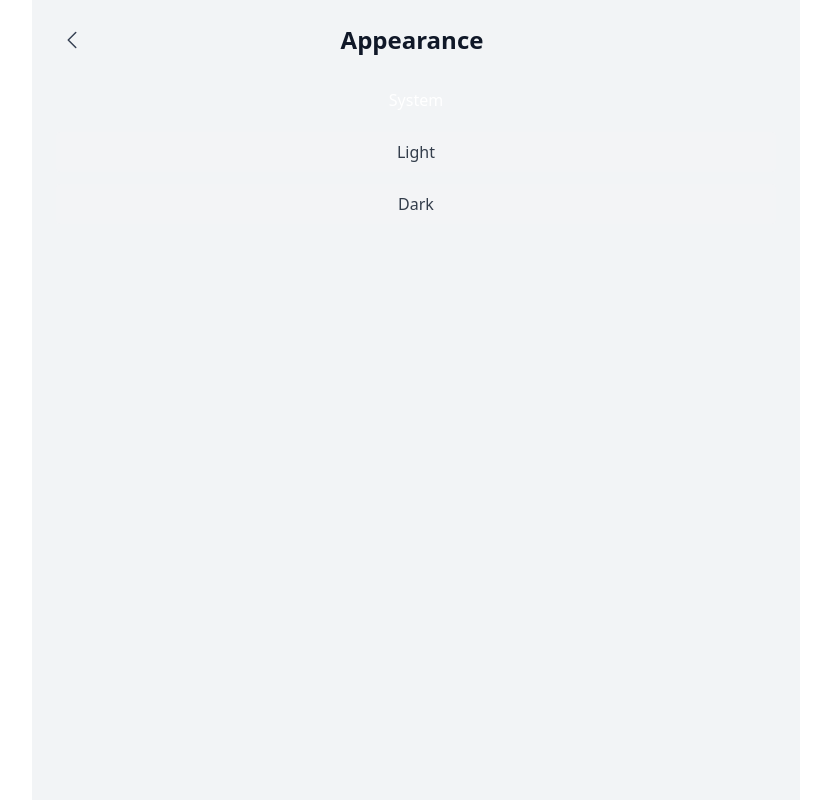
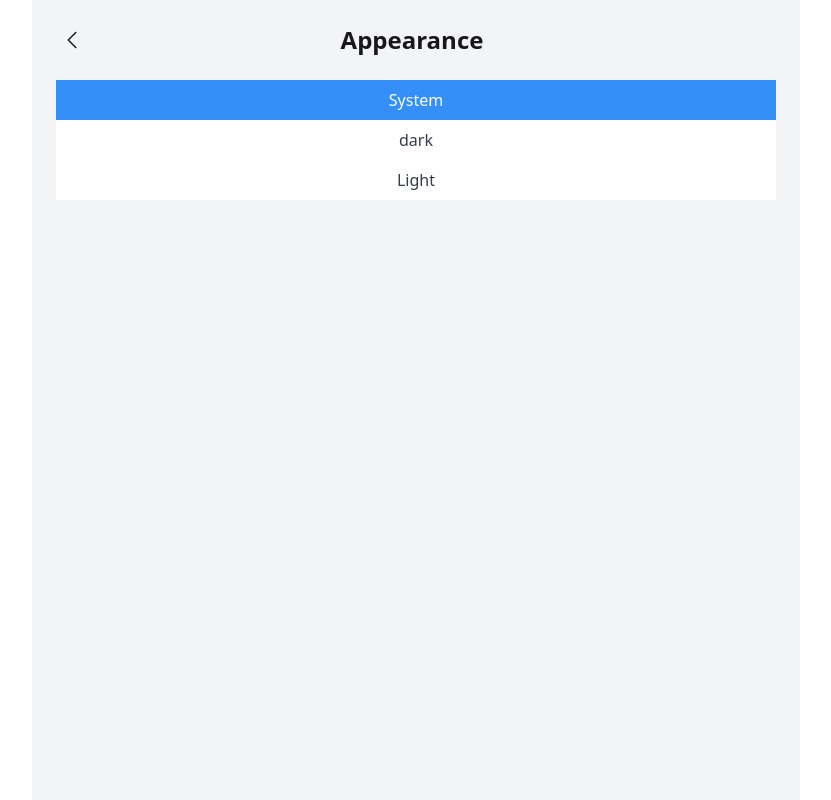
Before and after one commit to moomooj/spendly, a React (Vite) app: page /settings/appearance in a window 1280 px wide. Shown: the whole page, without its empty margins (224-1055 px from the left). Built offline with nearby package versions, Linux system fonts and the light colour scheme.

Commit message:
dark mode update

```diff
--- a/src/App.tsx
+++ b/src/App.tsx
@@ -5,6 +5,7 @@ import Insights from "./pages/insights/Insights";
 import Settings from "@/pages/settings/Settings";
 import SettingsLayout from "@/components/layout/SettingsLayout";
 import AppearancePage from "./pages/settings/general/Appearance/AppearanceModal";
+import Notifications from "@/pages/settings/general/Notifications/NotificationsModal";
 
 const router = createBrowserRouter([
   {
@@ -19,7 +20,10 @@ const router = createBrowserRouter([
   {
     path: "/settings",
     element: <SettingsLayout />,
-    children: [{ path: "appearance", element: <AppearancePage /> }],
+    children: [
+      { path: "appearance", element: <AppearancePage /> },
+      { path: "notifications", element: <Notifications /> },
+    ],
   },
 ]);
 
--- a/src/components/settings/SettingModalLayout.tsx
+++ b/src/components/settings/SettingModalLayout.tsx
@@ -16,10 +16,12 @@ export default function SettingModalLayout({ title, children }: Props) {
           onClick={() => navigate(-1)} // 이전 페이지로 이동
           className="p-1 rounded hover:bg-gray-100"
         >
-          <ChevronLeftIcon className="w-6 h-6 text-gray-700" />
+          <ChevronLeftIcon className="w-6 h-6 text-Sly-grey-900 dark:text-white" />
         </button>
 
-        <h1 className=" text-2xl font-bold text-gray-900">{title}</h1>
+        <h1 className=" text-2xl font-bold text-Sly-grey-900 dark:text-white">
+          {title}
+        </h1>
         <div className="w-10" />
       </header>
 
--- a/src/hooks/useTheme.ts
+++ /dev/null
@@ -1,36 +0,0 @@
-import { useEffect } from "react";
-import { useThemeStore } from "../pages/settings/general/Appearance/store";
-
-export function useTheme() {
-  const { theme, setTheme } = useThemeStore();
-
-  useEffect(() => {
-    const root = document.documentElement;
-
-    if (theme === "light") {
-      root.classList.remove("dark");
-    } else if (theme === "dark") {
-      root.classList.add("dark");
-    } else {
-      const media: MediaQueryList = window.matchMedia(
-        "(prefers-color-scheme: dark)"
-      );
-
-      const apply = (isDark: boolean) => {
-        if (isDark) root.classList.add("dark");
-        else root.classList.remove("dark");
-      };
-
-      // 초기 적용
-      apply(media.matches);
-
-      // 시스템 다크모드 변경 감지
-      const handler = (e: MediaQueryListEvent) => apply(e.matches);
-      media.addEventListener("change", handler);
-
-      return () => media.removeEventListener("change", handler);
-    }
-  }, [theme]);
-
-  return { theme, setTheme };
-}
--- a/src/index.css
+++ b/src/index.css
@@ -1,4 +1,6 @@
 @import "tailwindcss";
+
+@custom-variant dark (&:where(.dark, .dark *));
 
 @theme {
   --color-Sly-Text: #333d4b;
@@ -10,6 +12,8 @@
 
   --color-Sly-bg: #f2f4f6;
   --color-Sly-D-bg: #101013;
+
+  --color-Sly-blue: #348ff9;
 }
 
 /*
--- a/src/pages/settings/Settings.tsx
+++ b/src/pages/settings/Settings.tsx
@@ -1,4 +1,5 @@
 import Appearance from "./general/Appearance/Appearance";
+import Notifications from "./general/Notifications/Notifications";
 
 export default function Settings() {
   return (
@@ -8,6 +9,7 @@ export default function Settings() {
 
       <section className="bg-white dark:bg-Sly-grey-900 text-Sly-Text dark:text-white rounded-lg p-3 space-y-4 ">
         <Appearance />
+        <Notifications />
       </section>
     </div>
   );
--- a/src/pages/settings/general/Appearance/Appearance.tsx
+++ b/src/pages/settings/general/Appearance/Appearance.tsx
@@ -1,13 +1,10 @@
 import SettingItem from "@/components/settings/SettingBtn";
 import { useNavigate } from "react-router-dom";
-import { useThemeStore } from "./store";
+import { useTheme } from "./useDarkMode";
 
 export default function Appearance() {
-  const { theme } = useThemeStore();
   const navigate = useNavigate();
-
-  const themeLabel =
-    theme === "system" ? "System" : theme === "light" ? "Light" : "Dark";
+  const { theme } = useTheme();
 
   return (
     <>
@@ -19,29 +16,7 @@ export default function Appearance() {
         }
         label="Appearance"
         buttonType="text"
-        SettingText={themeLabel}
-        onClick={() => navigate("/settings/appearance")}
-      />{" "}
-      <SettingItem
-        icon={
-          <span role="img" aria-label="appearance">
-            🎨
-          </span>
-        }
-        label="next1"
-        buttonType="text"
-        SettingText={"next1"}
-        onClick={() => navigate("/settings/appearance")}
-      />
-      <SettingItem
-        icon={
-          <span role="img" aria-label="appearance">
-            🎨
-          </span>
-        }
-        label="next1"
-        buttonType="text"
-        SettingText={"next1"}
+        SettingText={theme}
         onClick={() => navigate("/settings/appearance")}
       />
     </>
--- a/src/pages/settings/general/Appearance/AppearanceModal.tsx
+++ b/src/pages/settings/general/Appearance/AppearanceModal.tsx
@@ -1,39 +1,43 @@
-import { useThemeStore } from "./store";
 import SettingModalLayout from "@/components/settings/SettingModalLayout";
+import { useTheme } from "./useDarkMode";
 
 export default function AppearanceModal() {
-  const { theme, setTheme } = useThemeStore();
+  const { theme, setTheme } = useTheme();
 
   return (
-    <div className="space-y-6 ">
     <SettingModalLayout title="Appearance">
-        <div className="space-y-3">
+      <div className="rounded">
         <button
           onClick={() => setTheme("system")}
-            className={`w-full px-4 py-2 rounded ${
-              theme === "system" ? "bg-brand text-white" : "bg-gray-100"
+          className={`w-full px-4 py-2  ${
+            theme === "system"
+              ? "bg-Sly-blue text-white dark:bg-Sly-grey-300 dark:text-white"
+              : "bg-white text-Sly-Text dark:bg-Sly-grey-900 dark:text-white"
           }`}
         >
           System
         </button>
         <button
+          onClick={() => setTheme("dark")}
+          className={`w-full px-4 py-2  ${
+            theme === "dark"
+              ? "bg-Sly-blue text-white dark:bg-Sly-grey-300 dark:text-white"
+              : "bg-white text-Sly-Text dark:bg-Sly-grey-900 dark:text-white"
+          }`}
+        >
+          dark
+        </button>
+        <button
           onClick={() => setTheme("light")}
-            className={`w-full px-4 py-2 rounded ${
-              theme === "light" ? "bg-brand text-white" : "bg-gray-100"
+          className={`w-full px-4 py-2  ${
+            theme === "light"
+              ? "bg-Sly-blue text-white dark:bg-Sly-grey-300 dark:text-white"
+              : "bg-white text-Sly-Text dark:bg-Sly-grey-900 dark:text-white"
           }`}
         >
           Light
         </button>
-          <button
-            onClick={() => setTheme("dark")}
-            className={`w-full px-4 py-2 rounded ${
-              theme === "dark" ? "bg-brand text-white" : "bg-gray-100"
-            }`}
-          >
-            Dark
-          </button>
       </div>
     </SettingModalLayout>
-    </div>
   );
 }
--- a/src/pages/settings/general/Appearance/store.ts
+++ /dev/null
@@ -1,13 +0,0 @@
-import { create } from "zustand";
-
-export type Theme = "system" | "light" | "dark";
-
-type ThemeStore = {
-  theme: Theme;
-  setTheme: (theme: Theme) => void;
-};
-
-export const useThemeStore = create<ThemeStore>((set) => ({
-  theme: "system",
-  setTheme: (theme) => set({ theme }),
-}));
--- /dev/null
+++ b/src/pages/settings/general/Appearance/useDarkMode.ts
@@ -0,0 +1,38 @@
+import { useEffect, useState } from "react";
+
+export type Theme = "light" | "dark" | "system";
+
+export function useTheme() {
+  const [theme, setTheme] = useState<Theme>(() => {
+    return (localStorage.getItem("theme") as Theme) || "system";
+  });
+
+  useEffect(() => {
+    const root = document.documentElement;
+    const media = window.matchMedia("(prefers-color-scheme: dark)");
+
+    const applyTheme = (mode: Theme) => {
+      if (mode === "light") {
+        root.classList.remove("dark");
+      } else if (mode === "dark") {
+        root.classList.add("dark");
+      } else {
+        if (media.matches) root.classList.add("dark");
+        else root.classList.remove("dark");
+      }
+    };
+
+    applyTheme(theme);
+
+    localStorage.setItem("theme", theme);
+
+    const handler = () => {
+      if (theme === "system") applyTheme("system");
+    };
+    media.addEventListener("change", handler);
+
+    return () => media.removeEventListener("change", handler);
+  }, [theme]);
+
+  return { theme, setTheme };
+}
--- /dev/null
+++ b/src/pages/settings/general/Notifications/Notifications.tsx
@@ -0,0 +1,20 @@
+import SettingItem from "@/components/settings/SettingBtn";
+import { useNavigate } from "react-router-dom";
+
+export default function Notifications() {
+  const navigate = useNavigate();
+
+  return (
+    <SettingItem
+      icon={
+        <span role="img" aria-label="appearance">
+          🎨
+        </span>
+      }
+      label="Notifications"
+      buttonType="text"
+      SettingText={"Notifications"}
+      onClick={() => navigate("/settings/notifications")}
+    />
+  );
+}
--- /dev/null
+++ b/src/pages/settings/general/Notifications/NotificationsModal.tsx
@@ -0,0 +1,11 @@
+import SettingModalLayout from "@/components/settings/SettingModalLayout";
+
+export default function NotificationsModal() {
+  return (
+    <div className="space-y-6 ">
+      <SettingModalLayout title="Notifications">
+        <div className="space-y-3">NotificationsModal</div>
+      </SettingModalLayout>
+    </div>
+  );
+}
```
Lines whose indentation alone changed are shown as unchanged.
